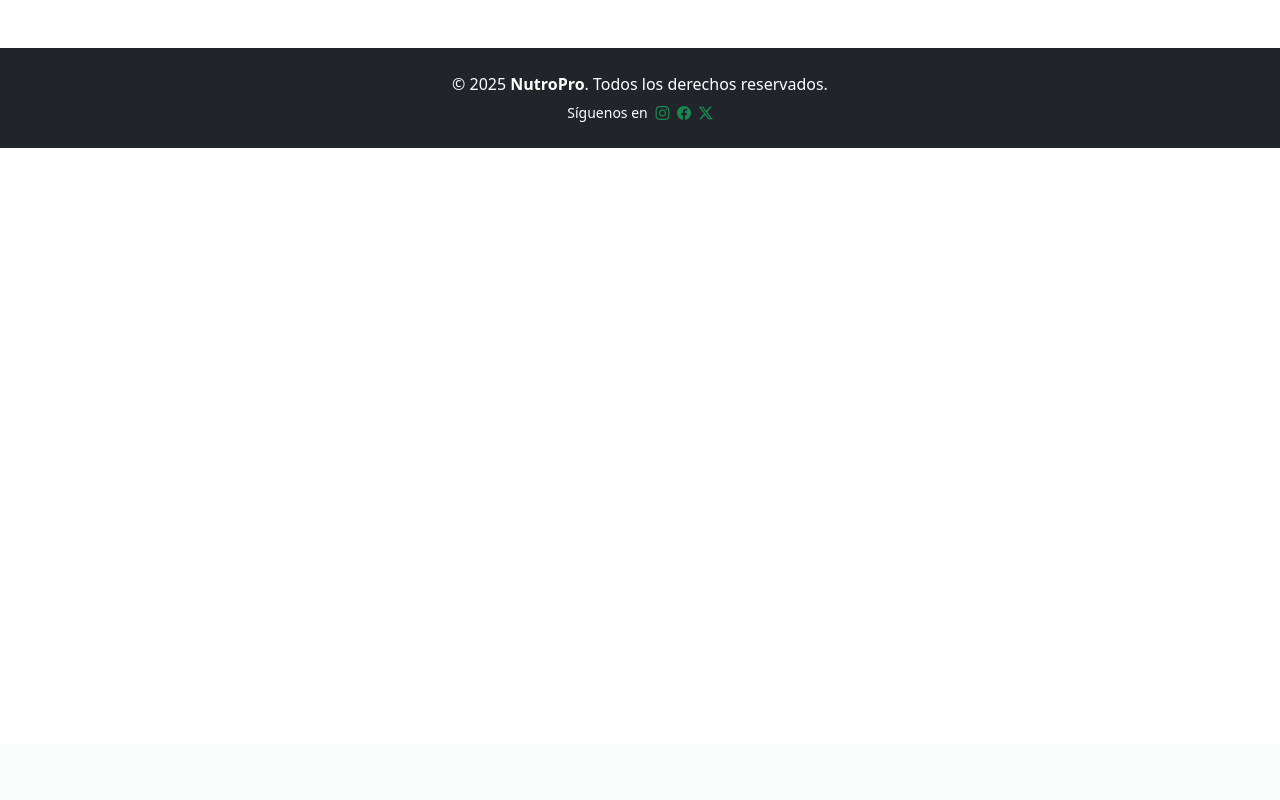
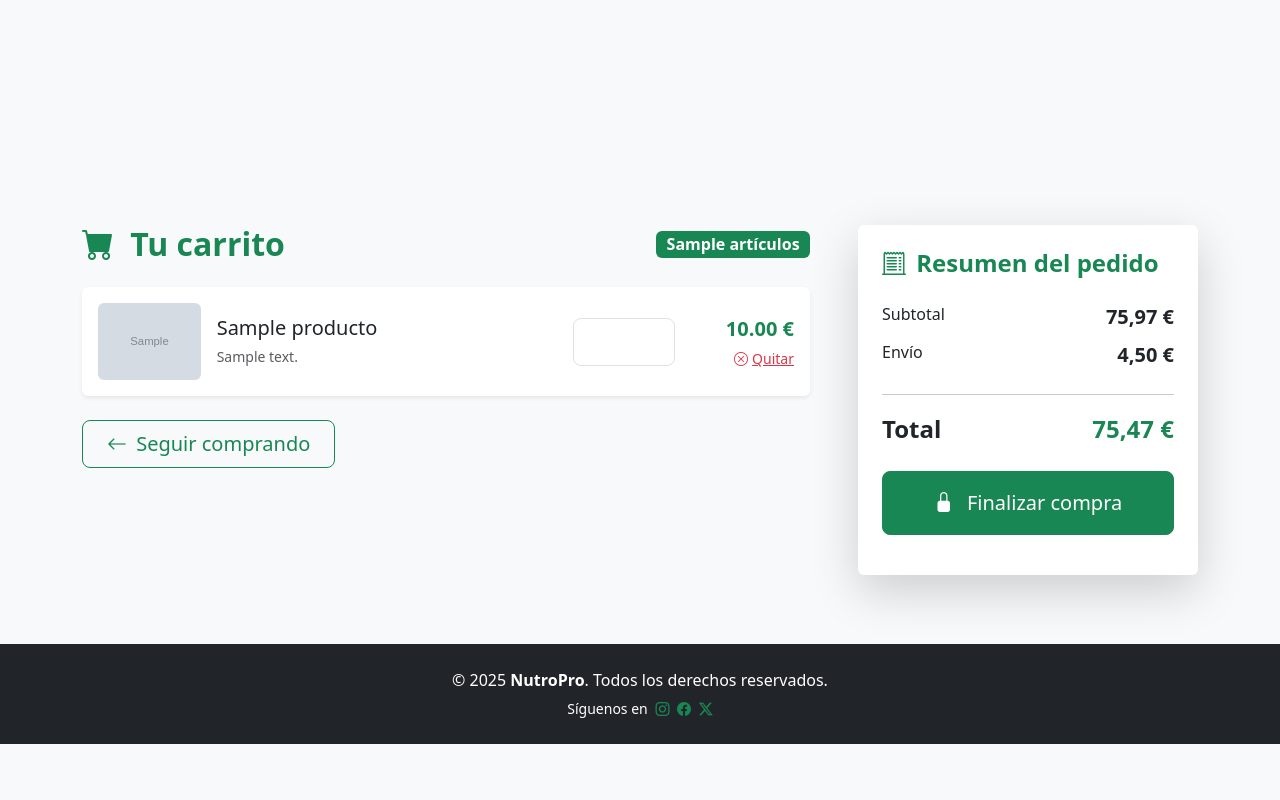
Before and after one commit to IagoFP2004/NutroPro, a PHP site: template www/app/Views/carrito.view.php in a window 1280 px wide. Shown: the part 56-856 px from the top of the page. Before the commit the page ends 204 px from the top, so only its background shows below. Run offline with PHP 8.4, Linux system fonts and the light colour scheme; the template is opened without the code that fills it: most values are stand-ins (such as "Sample title", 1, 10 or a date in 2020); grey boxes marked "Sample" are stand-in pictures; data that the repository does not hold is empty.

Commit message:
Agregada vista del carrito y sus productos

```diff
--- a/www/app/Controllers/InicioController.php
+++ b/www/app/Controllers/InicioController.php
@@ -3,6 +3,7 @@
 namespace Com\Daw2\Controllers;
 
 use Com\Daw2\Core\BaseController;
+use Com\Daw2\Models\CarritoModel;
 use Com\Daw2\Models\InicioModel;
 use Com\Daw2\Models\ProductoModel;
 
@@ -18,6 +19,9 @@ class InicioController extends BaseController
         $productoModel = new ProductoModel();
         $data['productos'] = $productoModel->getProductos();
 
+        $carritoModel = new CarritoModel();
+        $data['carrito'] = $carritoModel->getAll();
+
         $this->view->showViews(array('templates/header.view.php', 'inicio.view.php','templates/footer.view.php'), $data);
     }
 }
--- a/www/app/Controllers/UserController.php
+++ b/www/app/Controllers/UserController.php
@@ -66,6 +66,11 @@ class UserController extends BaseController
         if(password_verify($_POST['password'], $login['password'])) {
             $_SESSION['usuario'] = $login;
             $_SESSION['usuario']['permisos'] = $this->getPermisos($login['id_rol']);
+
+            // Inicializar contador del carrito
+            $carritoModel = new \Com\Daw2\Models\CarritoModel();
+            $_SESSION['carrito_count'] = $carritoModel->contarProductosCarrito($login['id_usuario']);
+
             header('Location: /productos');
             exit;
         }else{
--- a/www/app/Views/carrito.view.php
+++ b/www/app/Views/carrito.view.php
@@ -0,0 +1,80 @@
+<main class="flex-grow-1 d-flex align-items-center py-5 bg-light vh-100">
+    <div class="container py-4">
+        <div class="row g-5">
+
+            <!-- 🛒 Carrito -->
+            <div class="col-lg-8">
+                <div class="d-flex justify-content-between align-items-center mb-4">
+                    <h1 class="h2 fw-bold text-success mb-0">
+                        <i class="bi bi-cart-fill me-2"></i> Tu carrito
+                    </h1>
+                    <span class="badge bg-success fs-6"><?php echo $numeroItems ?> artículos</span>
+                </div>
+
+                <?php if (!empty($productos)): ?>
+                    <?php foreach ($productos as $producto): ?>
+                    <div class="card border-0 shadow-sm mb-4 p-3">
+                        <div class="row align-items-center g-3">
+                            <div class="col-3 col-md-2">
+                                <img src="<?php echo $_ENV['IMG_BASE'].$producto['imagen_url']?>" class="img-fluid rounded" alt="<?php echo htmlspecialchars($producto['nombre']) ?>">
+                            </div>
+                            <div class="col-9 col-md-6">
+                                <h5 class="mb-1"><?php echo htmlspecialchars($producto['nombre']) ?></h5>
+                                <small class="text-muted"><?php echo htmlspecialchars($producto['descripcion']) ?></small>
+                            </div>
+                            <div class="col-6 col-md-2">
+                                <input type="number" class="form-control form-control-lg" min="1" value="<?php echo $producto['cantidad'] ?>">
+                            </div>
+                            <div class="col-6 col-md-2 text-end">
+                                <div class="fw-bold text-success fs-5"><?php echo number_format($producto['precio'], 2) ?> €</div>
+                                <a href="#" class="text-danger small d-inline-block mt-1"><i class="bi bi-x-circle me-1"></i>Quitar</a>
+                            </div>
+                        </div>
+                    </div>
+                    <?php endforeach; ?>
+                <?php else: ?>
+                    <div class="alert alert-info">
+                        <i class="bi bi-info-circle me-2"></i>
+                        Tu carrito está vacío. <a href="/productos" class="alert-link">¡Empieza a comprar!</a>
+                    </div>
+                <?php endif; ?>
+                <!-- Botón seguir comprando -->
+                <div class="d-flex justify-content-between align-items-center mt-4">
+                    <a href="/productos" class="btn btn-outline-success btn-lg px-4">
+                        <i class="bi bi-arrow-left me-1"></i> Seguir comprando
+                    </a>
+                </div>
+            </div>
+            <!--Cajita de precio y pagar-->
+            <div class="col-lg-4">
+                <div class="card border-0 shadow-lg p-4">
+                    <h4 class="fw-bold text-success mb-4">
+                        <i class="bi bi-receipt-cutoff me-1"></i> Resumen del pedido
+                    </h4>
+
+                    <div class="d-flex justify-content-between mb-2">
+                        <span>Subtotal</span>
+                        <span class="fw-semibold fs-5">75,97 €</span>
+                    </div>
+                    <div class="d-flex justify-content-between mb-2">
+                        <span>Envío</span>
+                        <span class="fw-semibold fs-5">4,50 €</span>
+                    </div>
+
+                    <hr>
+
+                    <div class="d-flex justify-content-between align-items-center fs-4 mb-4">
+                        <span class="fw-bold">Total</span>
+                        <span class="fw-bold text-success">75,47 €</span>
+                    </div>
+
+                    <div class="d-grid mb-3">
+                        <button class="btn btn-success btn-lg py-3">
+                            <i class="bi bi-lock-fill me-2"></i> Finalizar compra
+                        </button>
+                    </div>
+                </div>
+            </div>
+        </div>
+    </div>
+</main>
--- a/www/app/Views/templates/footer.view.php
+++ b/www/app/Views/templates/footer.view.php
@@ -1,4 +1,4 @@
-<footer class="bg-dark text-white text-center py-4 mt-5">
+<footer class="bg-dark text-white text-center py-4 mt-5 fixed-bottom">
   <div class="container">
     <p class="mb-1">
       &copy; <?php echo date('Y'); ?> <strong>NutroPro</strong>. Todos los derechos reservados.
--- a/www/app/Views/templates/header.view.php
+++ b/www/app/Views/templates/header.view.php
@@ -23,9 +23,11 @@
         <!-- Iconos + hamburguesa a la derecha -->
         <div class="d-flex align-items-center ms-auto">
           <!-- Carrito -->
-          <a class="nav-link text-white position-relative me-2" href="#carrito" aria-label="Carrito">
+          <a class="nav-link text-white position-relative me-2" href="/carrito" aria-label="Carrito">
             <i class="bi bi-cart3 fs-5"></i>
-            <span class="position-absolute top-0 start-100 translate-middle badge rounded-pill bg-danger">0</span>
+            <span class="position-absolute top-0 start-100 translate-middle badge rounded-pill bg-danger">
+              <?php echo isset($_SESSION['carrito_count']) ? $_SESSION['carrito_count'] : 0; ?>
+            </span>
           </a>
           <!-- Usuario -->
           <a class="nav-link text-white me-2" href="#login" title="Iniciar sesión">
@@ -61,9 +63,11 @@
 
         <!-- Iconos separados del borde derecho -->
         <div class="d-flex align-items-center gap-3 me-4">
-          <a class="nav-link position-relative text-white" href="#carrito">
+          <a class="nav-link position-relative text-white" href="/carrito">
             <i class="bi bi-cart3 fs-5"></i>
-            <span class="position-absolute top-0 start-100 translate-middle badge rounded-pill bg-danger">0</span>
+            <span class="position-absolute top-0 start-100 translate-middle badge rounded-pill bg-danger">
+              <?php echo isset($_SESSION['carrito_count']) ? $_SESSION['carrito_count'] : 0; ?>
+            </span>
           </a>
             <a class="nav-link text-white me-2" href="<?php echo isset($_SESSION['usuario']) ? '/logout' : '/login'; ?>" title="Iniciar sesión">
                 <?php if (isset($_SESSION['usuario'])) { ?>
@@ -104,6 +108,3 @@
     });
   });
 </script>
-
-</body>
-</html>
```
Also changed, not shown: www/app/Controllers/CarritoController.php (+67 -0 lines), www/app/Core/FrontController.php (+42 -2 lines), www/app/Models/CarritoModel.php (+67 -0 lines), www/app/Views/productoDetalle.view.php (+37 -5 lines), www/app/Views/productos.view.php (+5 -5 lines), README.md.
